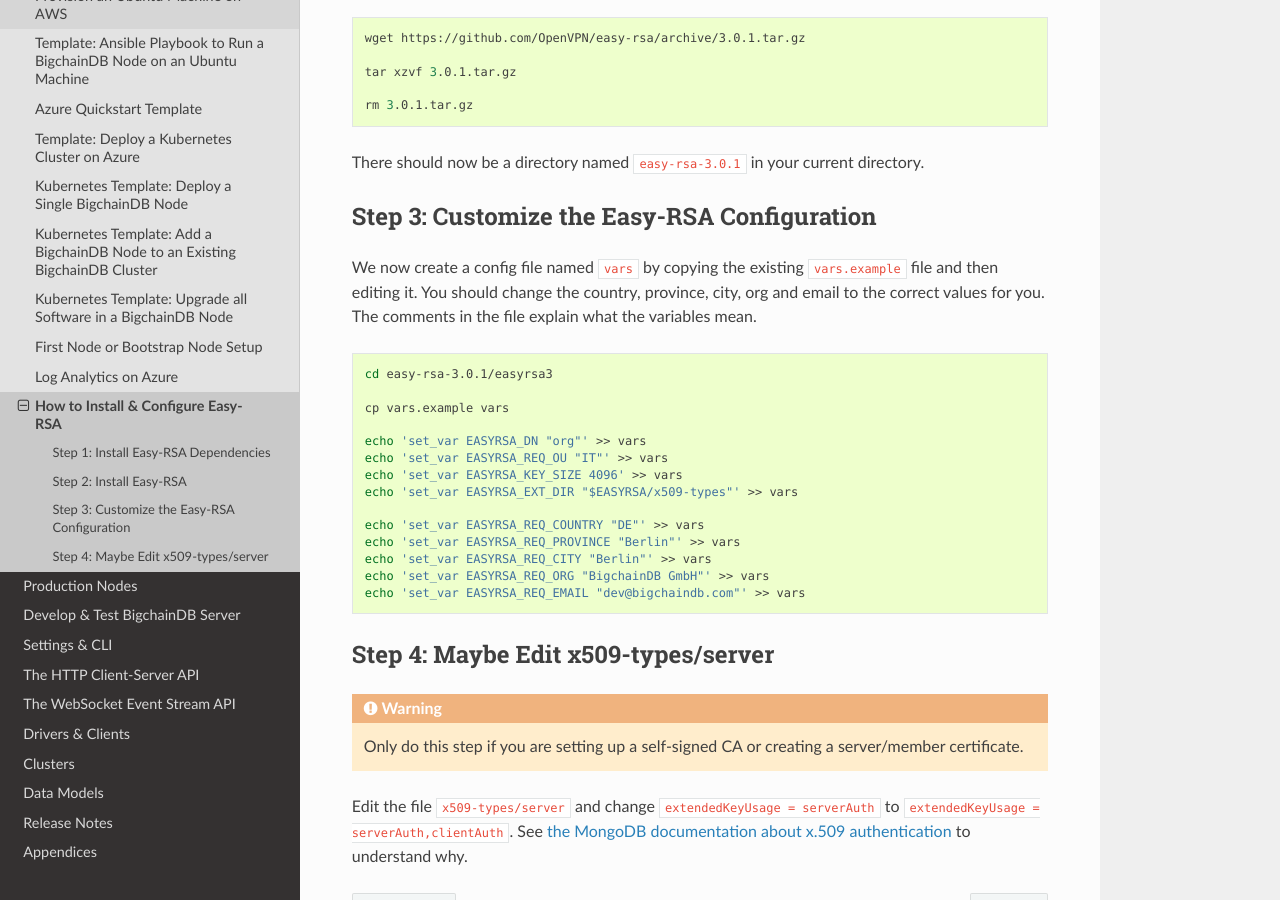
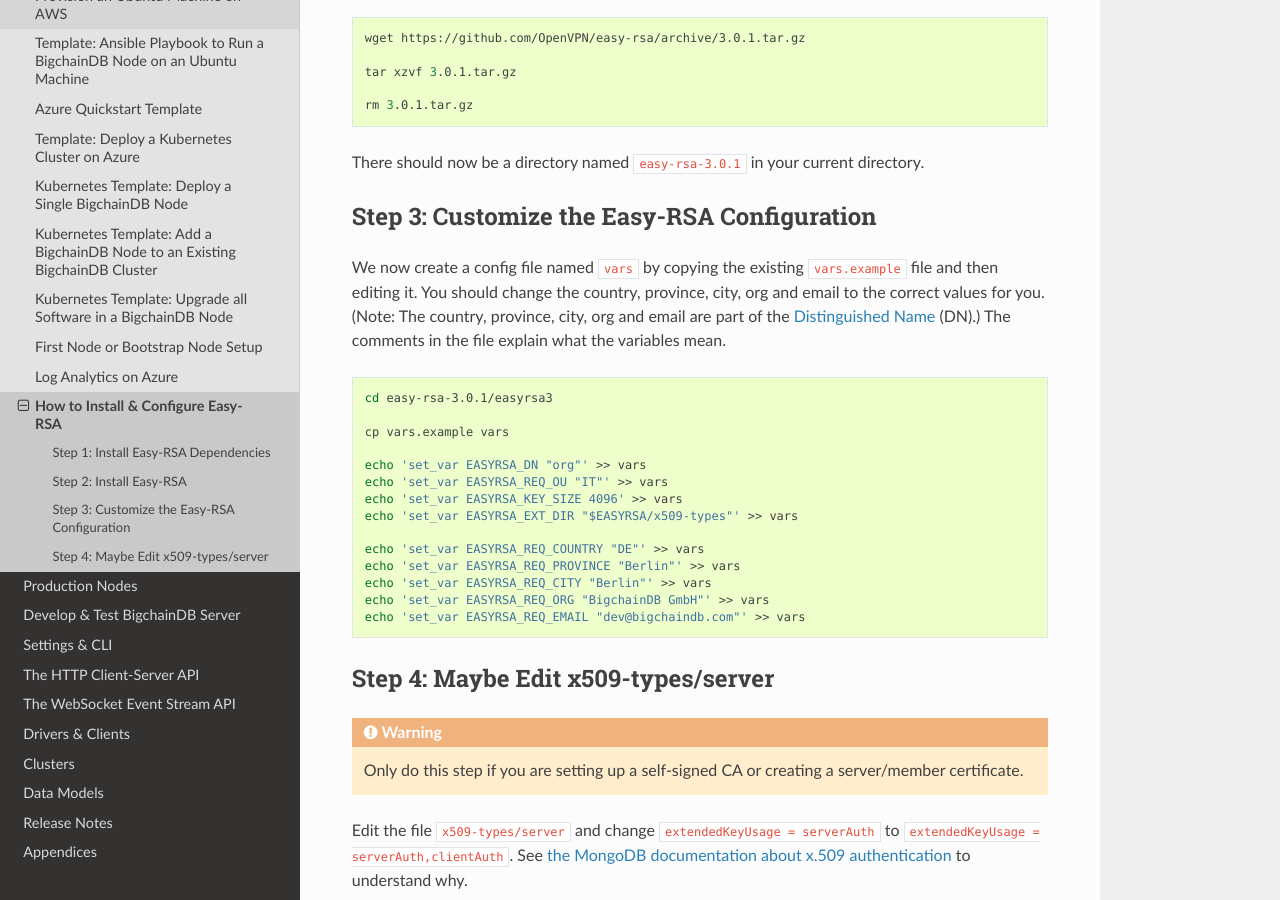
Before and after one commit to bigchaindb/bigchaindb, a Sphinx documentation site: the page built from docs/server/source/cloud-deployment-templates/easy-rsa.rst, in a window 1280 px wide and 900 px high, scrolled down 573 px. Built offline with Sphinx 7.4.7 and the Read the Docs theme 2.0.0, drawn with Linux system fonts in a browser that asks for light colours; pages that are not in the unit, such as notebooks, are missing from menus.

Commit message:
docs: added note re/ the Distinguished Name

```diff
--- a/docs/server/source/cloud-deployment-templates/easy-rsa.rst
+++ b/docs/server/source/cloud-deployment-templates/easy-rsa.rst
@@ -49,6 +49,8 @@ and then editing it.
 You should change the
 country, province, city, org and email
 to the correct values for you.
+(Note: The country, province, city, org and email are part of
+the `Distinguished Name <https://en.wikipedia.org/wiki/X.509#Certificates>`_ (DN).)
 The comments in the file explain what the variables mean.
 
 .. code:: bash
```
